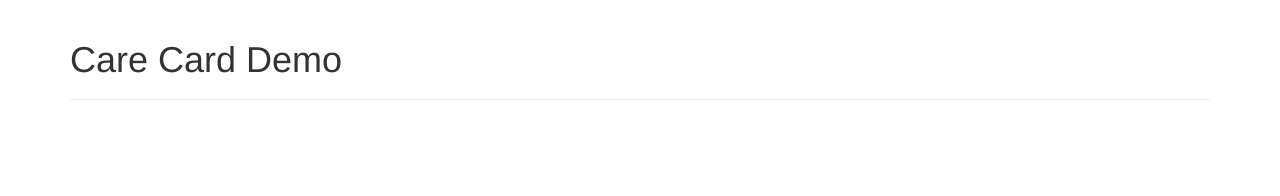
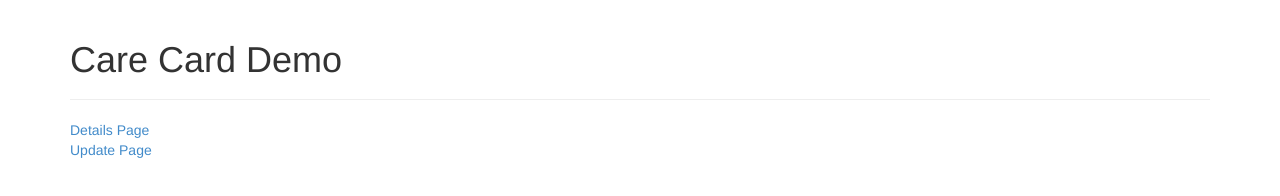
Before and after one commit to ChelmsfordMakerspace/CareCard, a plain HTML site: page index.html in a window 1280 px wide. Drawn offline with Linux system fonts and the light colour scheme.

Commit message:
Homepage Links

```diff
--- a/index.html
+++ b/index.html
@@ -44,6 +44,14 @@
 			</div>
 		</div>
 	</div>
+	<div class="row">
+		<div class="col-sm-12 column">
+			<div class="">
+			<a href= "details.html">Details Page</a>
+			<br />
+			<a href= "update.html">Update Page</a>
+			</div>
+			</div>
 	</div>
 </body>
 
```
